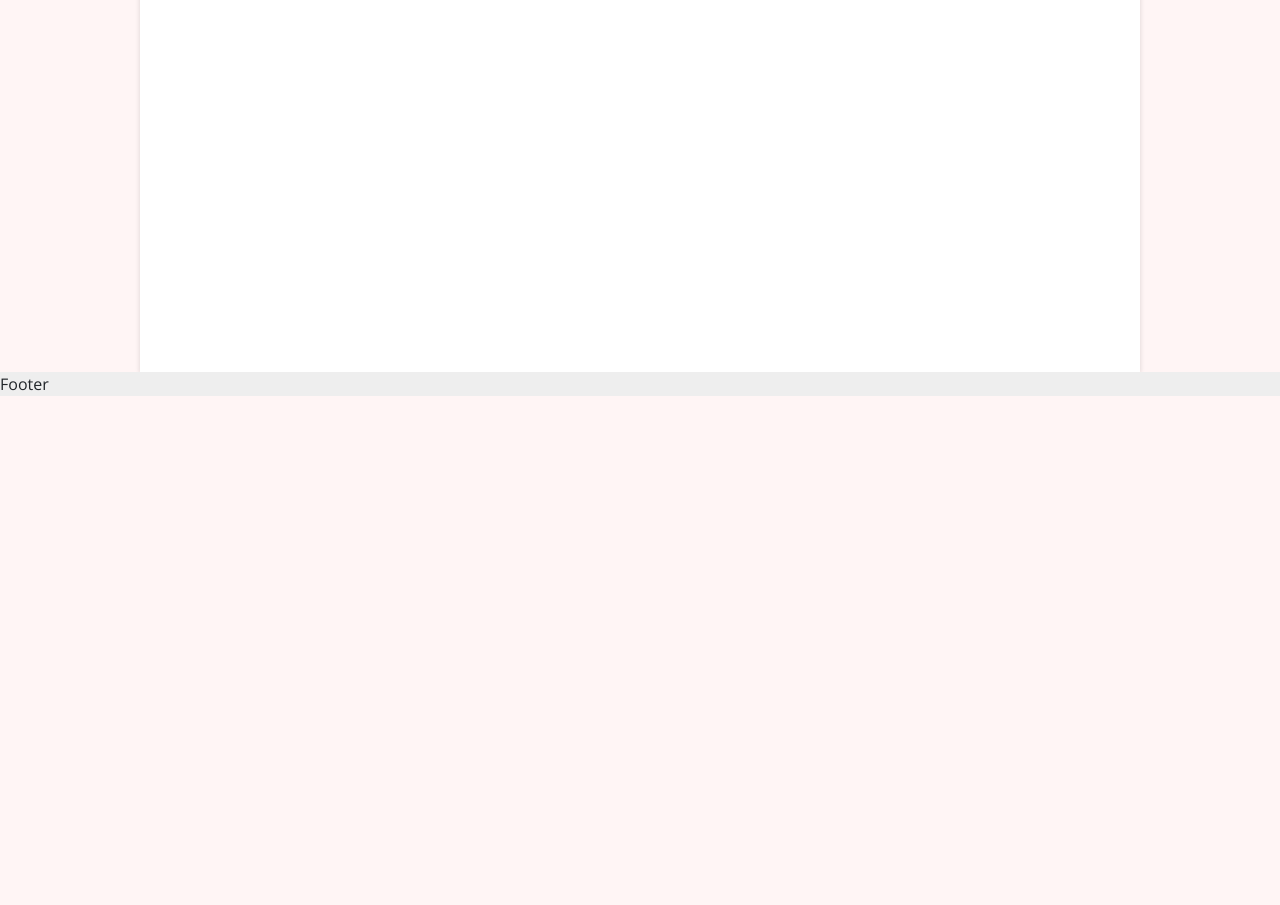
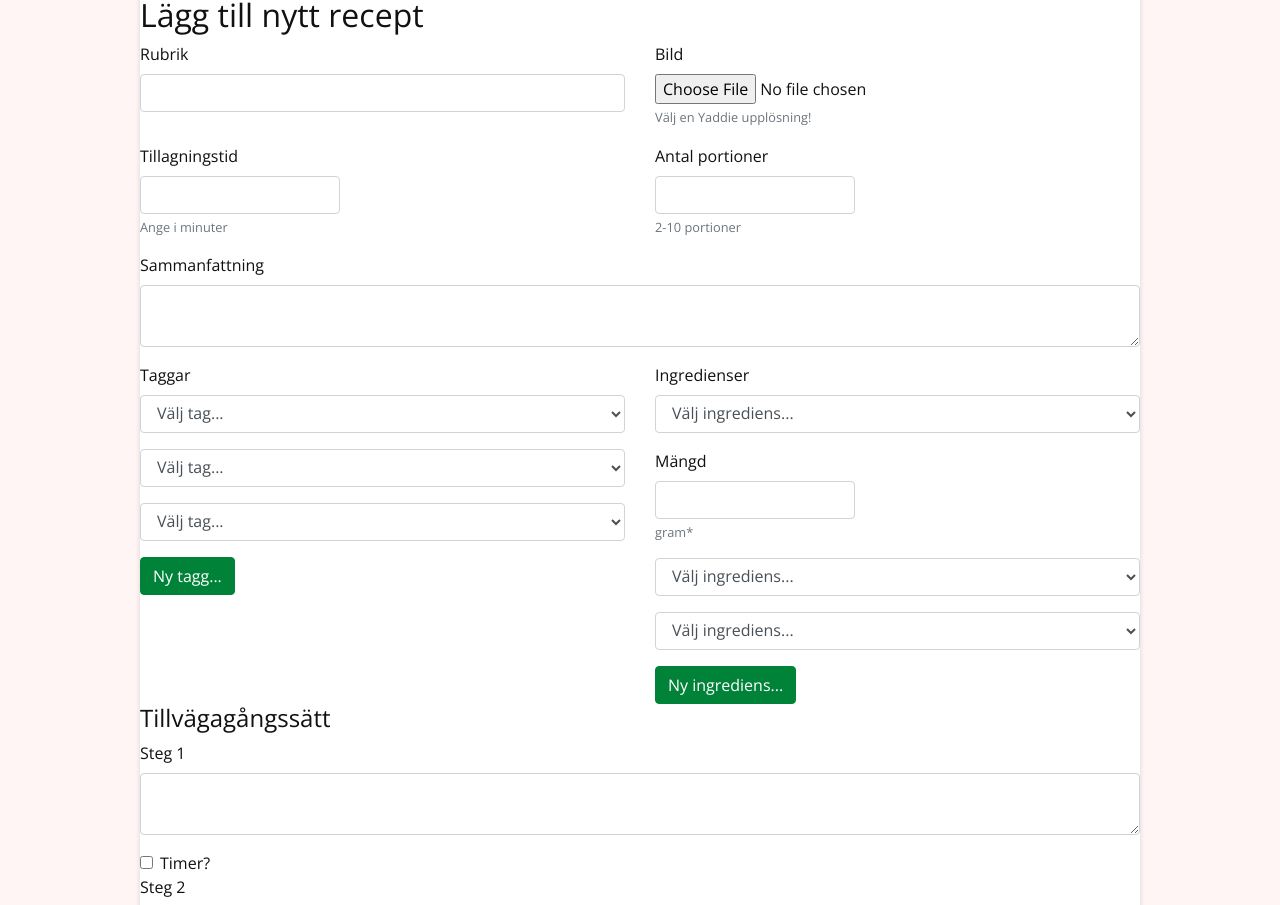
Before and after one commit to teeboteebo/yaddie-web, a React (Create React App) app: page /lagg-till-recept in a window 1280 px wide. Shown: the part 404-1309 px from the top of the page. Before the commit the page ends 800 px from the top, so only its background shows below. Built offline with nearby package versions, Linux system fonts and the light colour scheme.

Commit message:
html structure for form

```diff
--- a/src/App.js
+++ b/src/App.js
@@ -3,6 +3,7 @@ import { BrowserRouter as Router, Route, Switch } from 'react-router-dom'
 
 import Header from './components/Header'
 import StartPage from './views/StartPage'
+import NewRecipePage from './views/NewRecipePage'
 import Footer from './components/Footer'
 
 class App extends React.Component {
@@ -14,6 +15,7 @@ class App extends React.Component {
           <main>
             <Switch>
               <Route exact path="/" component={StartPage} />
+              <Route path="/lagg-till-recept" component={NewRecipePage} />
             </Switch>
           </main>
           <Footer />
--- a/src/views/NewRecipePage/index.js
+++ b/src/views/NewRecipePage/index.js
@@ -0,0 +1,144 @@
+import React from 'react'
+import { Row, Col, Button, Form, FormGroup, Label, Input, FormText } from 'reactstrap'
+import './styles.scss'
+
+class NewRecipePage extends React.Component {
+  render() {
+    return (
+      <Form className="new-recipe-page">
+        <h2>Lägg till nytt recept</h2>
+        <Row>
+          <Col>
+            <FormGroup>
+              <Label for="heading">Rubrik</Label>
+              <Input type="heading" name="heading" id="heading" />
+            </FormGroup>
+          </Col>
+          <Col>
+            <FormGroup>
+              <Label for="picture">Bild</Label>
+              <Input type="file" name="picture" id="picture" />
+              <FormText color="muted">
+                Välj en Yaddie upplösning!
+              </FormText>
+            </FormGroup>
+          </Col>
+        </Row>
+        <Row>
+          <Col>
+            <FormGroup>
+              <Label for="cooking-time">Tillagningstid</Label>
+              <Input type="number" name="cookingTime" id="cooking-time" />
+              <FormText color="muted">Ange i minuter</FormText>
+            </FormGroup>
+          </Col>
+          <Col>
+            <FormGroup>
+              <Label for="portions">Antal portioner</Label>
+              <Input type="number" name="portions" id="portions" />
+              <FormText color="muted">2-10 portioner</FormText>
+            </FormGroup>
+          </Col>
+        </Row>
+        <FormGroup>
+          <Label for="summary">Sammanfattning</Label>
+          <Input type="textarea" name="summary" id="summary" />
+        </FormGroup>
+        <Row>
+          <Col>
+            <FormGroup>
+              <Label for="tags1">Taggar</Label>
+              <Input type="select" name="tags1" id="tags1">
+                <option>Välj tag...</option>
+                <option>Middag</option>
+                <option>Kyckling</option>
+                <option>Pasta</option>
+                <option>Sallad</option>
+              </Input>
+            </FormGroup>
+            <FormGroup>
+              <Input type="select" name="tags2" id="tags2">
+                <option>Välj tag...</option>
+                <option>Middag</option>
+                <option>Kyckling</option>
+                <option>Pasta</option>
+                <option>Sallad</option>
+              </Input>
+            </FormGroup>
+            <FormGroup>
+              <Input type="select" name="tags3" id="tags3">
+                <option>Välj tag...</option>
+                <option>Middag</option>
+                <option>Kyckling</option>
+                <option>Pasta</option>
+                <option>Sallad</option>
+              </Input>
+            </FormGroup>
+            <Button color="success">Ny tagg...</Button>
+          </Col>
+          <Col>
+            <FormGroup>
+              <Label for="ingredients1">Ingredienser</Label>
+              <Input type="select" name="ingredients1" id="ingredients1">
+                <option>Välj ingrediens...</option>
+                <option>Gurka</option>
+                <option>Ägg</option>
+                <option>Lök</option>
+                <option>Kyckling</option>
+              </Input>
+            </FormGroup>
+            <FormGroup>
+              <Label for="quantity">Mängd</Label>
+              <Input type="number" name="quantity" id="quantity" />
+              <FormText color="muted">gram*</FormText>
+            </FormGroup>
+            <FormGroup>
+              <Input type="select" name="ingredients2" id="ingredients2">
+                <option>Välj ingrediens...</option>
+                <option>Gurka</option>
+                <option>Ägg</option>
+                <option>Lök</option>
+                <option>Kyckling</option>
+              </Input>
+            </FormGroup>
+            <FormGroup>
+              <Input type="select" name="ingredients3" id="ingredients3">
+                <option>Välj ingrediens...</option>
+                <option>Gurka</option>
+                <option>Ägg</option>
+                <option>Lök</option>
+                <option>Kyckling</option>
+              </Input>
+            </FormGroup>
+            <Button color="success">Ny ingrediens...</Button>
+          </Col>
+        </Row>
+        <h4>Tillvägagångssätt</h4>
+        <FormGroup>
+          <Label for="step1">Steg 1</Label>
+          <Input type="textarea" name="step1" id="step1" />
+        </FormGroup>
+        <FormGroup check>
+          <Input type="checkbox" name="timer" id="timer" />
+          <Label for="timer" check>Timer?</Label>
+        </FormGroup>
+        <FormGroup>
+          <Label for="step1">Steg 2</Label>
+          <Input type="textarea" name="step2" id="step2" />
+        </FormGroup>
+        <FormGroup check>
+          <Input type="checkbox" name="timer2" id="timer2" />
+          <Label for="timer2" check>Timer?</Label>
+        </FormGroup>
+        <Button color="success">Lägg till steg...</Button>
+        <Row>
+          <Col>
+            <Button color="danger">Avbryt</Button> <Button color="success">Publicera</Button>
+          </Col>
+        </Row>
+      </Form>
+    )
+  }
+}
+
+export default NewRecipePage
--- /dev/null
+++ b/src/views/NewRecipePage/styles.scss
@@ -0,0 +1,7 @@
+@import '../../sass/variables';
+
+.new-recipe-page {
+  input[type=number] {
+    width: 200px;
+  }
+}
```
